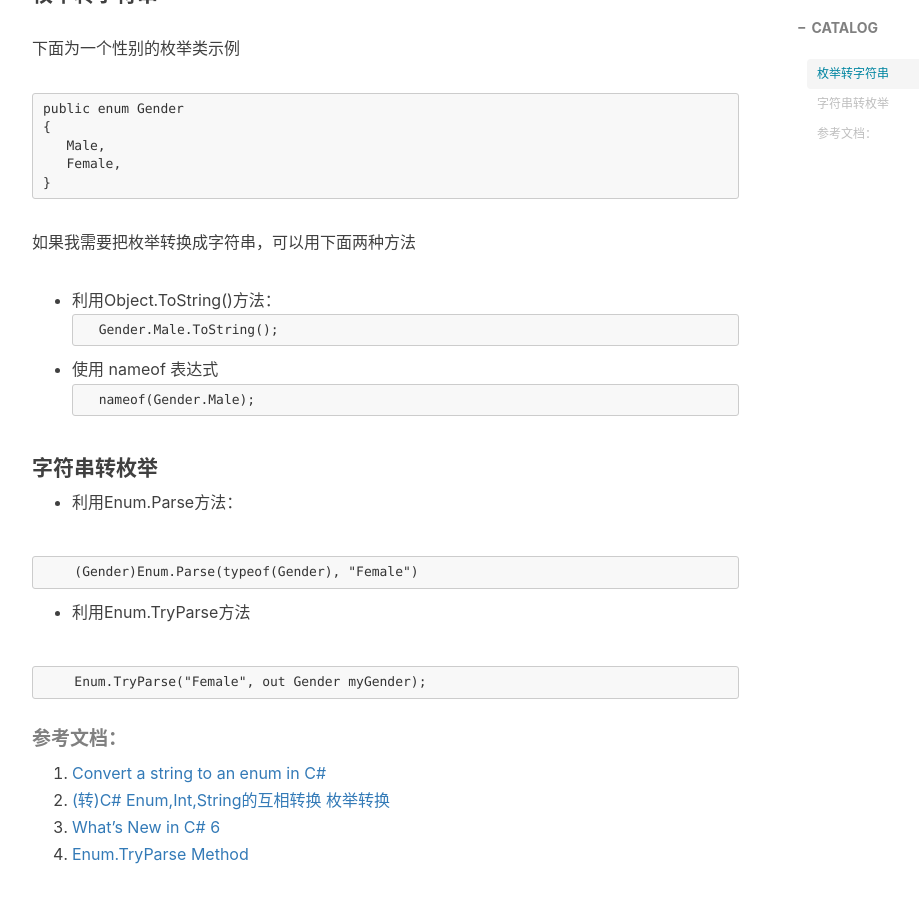
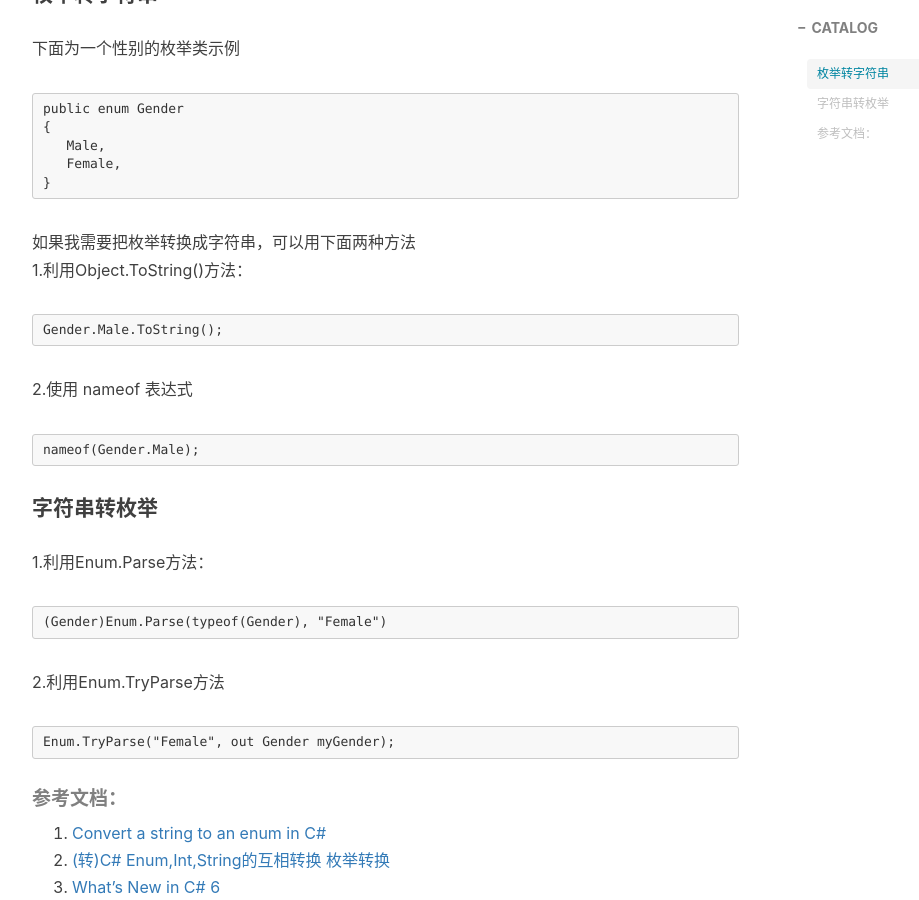
Before and after one commit to hongjiapeng/hongjiapeng.github.io, a Jekyll site: the page built from _posts/2020-03-28-C#枚举和字符串的相互转换.md, in a window 1280 px wide and 900 px high, scrolled down 590 px. Shown: the whole window, without its empty margins (233-1152 px from the left). Built offline with Jekyll 4.4.1, drawn with Linux system fonts in a browser that asks for light colours; nearby versions of some CDN libraries; comment, search, counter and statistics services are not loaded.

Commit message:
change blog style

````diff
--- a/_posts/2020-03-28-C#枚举和字符串的相互转换.md
+++ b/_posts/2020-03-28-C#枚举和字符串的相互转换.md
@@ -24,26 +24,26 @@ public enum Gender
 }
 ```
 如果我需要把枚举转换成字符串，可以用下面两种方法<br>
-- 利用Object.ToString()方法：
+1.利用Object.ToString()方法：
 ```
-    Gender.Male.ToString();
+Gender.Male.ToString();
 ```
-- 使用 nameof 表达式
+2.使用 nameof 表达式
 ```
-    nameof(Gender.Male);
+nameof(Gender.Male);
 ```
 
 #### 字符串转枚举
 
-- 利用Enum.Parse方法：<br>
+1.利用Enum.Parse方法：<br>
 
 ```
-    (Gender)Enum.Parse(typeof(Gender), "Female")
+(Gender)Enum.Parse(typeof(Gender), "Female")
 ```
-- 利用Enum.TryParse方法
+2.利用Enum.TryParse方法
 
 ```
-    Enum.TryParse("Female", out Gender myGender);
+Enum.TryParse("Female", out Gender myGender);
 ```
 
 ##### 参考文档：<br/>
````
